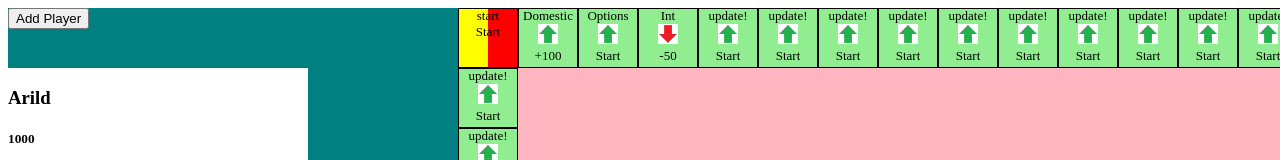
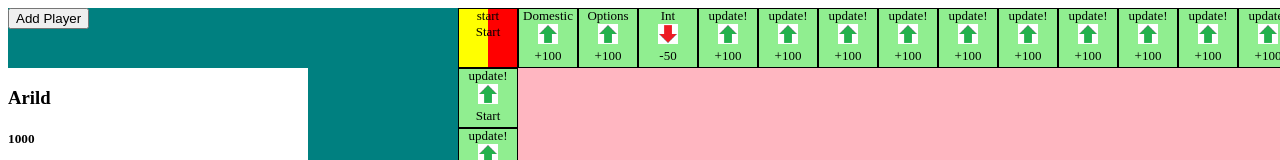
Before and after one commit to arildandreassen/mygame, a React (Create React App) app: page / in a window 1280 px wide. Shown: the top 160 px of the page. Built offline with nearby package versions, Linux system fonts and the light colour scheme.

Commit message:
updated detail card

```diff
--- a/src/components/wallstreet/Board/BoardTile.jsx
+++ b/src/components/wallstreet/Board/BoardTile.jsx
@@ -9,7 +9,7 @@ const BoardTile = (props) => {
   const players = props.players;
 
   const tile = tiles.find((tile) => tile.location == props.tileId);
-  tileText = tile.shortText;
+  tileText = tile.adjustment;
 
   players.forEach((player) => {
     if (parseInt(props.tileId) == player.location) {
@@ -47,7 +47,9 @@ const BoardTile = (props) => {
         <div>
           {tile.icon ? <img className="tileIcon" src={tile.icon} /> : null}
         </div>
-        <div>{tile.shortText}</div>
+        <div>
+          {tile.adjustment > 0 ? `+${tile.adjustment}` : tile.adjustment}
+        </div>
       </div>
     </div>
   );
--- a/src/components/wallstreet/Board/DetailCard.jsx
+++ b/src/components/wallstreet/Board/DetailCard.jsx
@@ -18,6 +18,12 @@ const DetailCard = (props) => {
   return (
     <div className={classes}>
       <div className="detailHeader">{tile.detailHeader}</div>
+      <div className="detailBody">
+        <div className="bottomBody"></div>
+        <div className="bottomTile">
+          {tile.icon ? <img src={tile.icon} /> : null}
+        </div>
+      </div>
     </div>
   );
 };
--- a/src/components/wallstreet/tiles.json
+++ b/src/components/wallstreet/tiles.json
@@ -3,392 +3,394 @@
             "location":1,
             "title": "start",
             "icon": null,
-            "shortText": "Start",
+            "adjustment": "Start",
             "detailHeader": "Start Detail"
         },
         {
             "location":2,
             "title": "Domestic",
             "icon": "up.png",
-            "shortText": "+100",
-            "detailHeader": "Domestic Markets"
+            "adjustment": 100,
+            "detailHeader": "Domestic Markets",
+            "detailBody": "up.png"
+
         },
         {
             "location":3,
             "title": "Options",
             "icon": "up.png",
-            "shortText": "Start",
+            "adjustment": 100,
             "detailHeader": "Start Detail"
         },
         {
             "location":4,
             "title": "Int",
             "icon": "down.png",
-            "shortText":"-50",
+            "adjustment":-50,
             "detailHeader": "Start Detail"
         },
         {
             "location":5,
             "title": "update!",
             "icon": "up.png",
-            "shortText":"Start",
+            "adjustment": 100,
             "detailHeader": "Start Detail"
         },
         {
             "location":6,
             "title": "update!",
             "icon": "up.png",
-            "shortText":"Start",
+            "adjustment": 100,
             "detailHeader": "Start Detail"
         },
         {
             "location":7,
             "title": "update!",
             "icon": "up.png",
-            "shortText":"Start",
+            "adjustment": 100,
             "detailHeader": "Start Detail"
         },
         {
             "location":8,
             "title": "update!",
             "icon": "up.png",
-            "shortText":"Start",
+            "adjustment": 100,
             "detailHeader": "Start Detail"
         },
         {
             "location":9,
             "title": "update!",
             "icon": "up.png",
-            "shortText":"Start",
+            "adjustment": 100,
             "detailHeader": "Start Detail"
         },
         {
             "location":10,
             "title": "update!",
             "icon": "up.png",
-            "shortText":"Start",
+            "adjustment": 100,
             "detailHeader": "Start Detail"
         },
         {
             "location":11,
             "title": "update!",
             "icon": "up.png",
-            "shortText":"Start",
+            "adjustment": 100,
             "detailHeader": "Start Detail"
         },
         {
             "location":12,
             "title": "update!",
             "icon": "up.png",
-            "shortText":"Start",
+            "adjustment": 100,
             "detailHeader": "Start Detail"
         },
         {
             "location":13,
             "title": "update!",
             "icon": "up.png",
-            "shortText":"Start",
+            "adjustment": 100,
             "detailHeader": "Start Detail"
         },
         {
             "location":14,
             "title": "update!",
             "icon": "up.png",
-            "shortText":"Start",
+            "adjustment": 100,
             "detailHeader": "Start Detail"
         },
         {
             "location":15,
             "title": "update!",
             "icon": "up.png",
-            "shortText":"Start",
+            "adjustment": 100,
             "detailHeader": "Start Detail"
         },
         {
             "location":16,
             "title": "update!",
             "icon": "up.png",
-            "shortText":"Start",
+            "adjustment":"Start",
             "detailHeader": "Start Detail"
         },
         {
             "location":17,
             "title": "update!",
             "icon": "up.png",
-            "shortText":"Start",
+            "adjustment":"Start",
             "detailHeader": "Start Detail"
         },
         {
             "location":18,
             "title": "update!",
             "icon": "up.png",
-            "shortText":"Start",
+            "adjustment":"Start",
             "detailHeader": "Start Detail"
         },
         {
             "location":19,
             "title": "update!",
             "icon": "up.png",
-            "shortText":"Start",
+            "adjustment":"Start",
             "detailHeader": "Start Detail"
         },
         {
             "location":20,
             "title": "update!",
             "icon": "up.png",
-            "shortText":"Start",
+            "adjustment":"Start",
             "detailHeader": "Start Detail"
         },
         {
             "location":21,
             "title": "update!",
             "icon": "up.png",
-            "shortText":"Start",
+            "adjustment":"Start",
             "detailHeader": "Start Detail"
         },
         {
             "location":22,
             "title": "update!",
             "icon": "up.png",
-            "shortText":"Start",
+            "adjustment":"Start",
             "detailHeader": "Start Detail"
         },
         {
             "location":23,
             "title": "update!",
             "icon": "up.png",
-            "shortText":"Start",
+            "adjustment":"Start",
             "detailHeader": "Start Detail"
         },
         {
             "location":24,
             "title": "update!",
             "icon": "up.png",
-            "shortText":"Start",
+            "adjustment":"Start",
             "detailHeader": "Start Detail"
         },
         {
             "location":25,
             "title": "update!",
             "icon": "up.png",
-            "shortText":"Start",
+            "adjustment":"Start",
             "detailHeader": "Start Detail"
         },
         {
             "location":26,
             "title": "update!",
             "icon": "up.png",
-            "shortText":"Start",
+            "adjustment":"Start",
             "detailHeader": "Start Detail"
         },
         {
             "location":27,
             "title": "update!",
             "icon": "up.png",
-            "shortText":"Start",
+            "adjustment":"Start",
             "detailHeader": "Start Detail"
         },
         {
             "location":28,
             "title": "update!",
             "icon": "up.png",
-            "shortText":"Start",
+            "adjustment":"Start",
             "detailHeader": "Start Detail"
         },
         {
             "location":29,
             "title": "update!",
             "icon": "up.png",
-            "shortText":"Start",
+            "adjustment":"Start",
             "detailHeader": "Start Detail"
         },
         {
             "location":30,
             "title": "update!",
             "icon": "up.png",
-            "shortText":"Start",
+            "adjustment":"Start",
             "detailHeader": "Start Detail"
         },
         {
             "location":31,
             "title": "update!",
             "icon": "up.png",
-            "shortText":"Start",
+            "adjustment":"Start",
             "detailHeader": "Start Detail"
         },
         {
             "location":32,
             "title": "update!",
             "icon": "up.png",
-            "shortText":"Start",
+            "adjustment":"Start",
             "detailHeader": "Start Detail"
         },
         {
             "location":33,
             "title": "update!",
             "icon": "up.png",
-            "shortText":"Start",
+            "adjustment":"Start",
             "detailHeader": "Start Detail"
         },
         {
             "location":34,
             "title": "update!",
             "icon": "up.png",
-            "shortText":"Start",
+            "adjustment":"Start",
             "detailHeader": "Start Detail"
         },
         {
             "location":35,
             "title": "update!",
             "icon": "up.png",
-            "shortText":"Start",
+            "adjustment":"Start",
             "detailHeader": "Start Detail"
         },
         {
             "location":36,
             "title": "update!",
             "icon": "up.png",
-            "shortText":"Start",
+            "adjustment":"Start",
             "detailHeader": "Start Detail"
         },
         {
             "location":37,
             "title": "update!",
             "icon": "up.png",
-            "shortText":"Start",
+            "adjustment":"Start",
             "detailHeader": "Start Detail"
         },
         {
             "location":38,
             "title": "update!",
             "icon": "up.png",
-            "shortText":"Start",
+            "adjustment":"Start",
             "detailHeader": "Start Detail"
         },
         {
             "location":39,
             "title": "update!",
             "icon": "up.png",
-            "shortText":"Start",
+            "adjustment":"Start",
             "detailHeader": "Start Detail"
         },
         {
             "location":40,
             "title": "update!",
             "icon": "up.png",
-            "shortText":"Start",
+            "adjustment":"Start",
             "detailHeader": "Start Detail"
         },
         {
             "location":41,
             "title": "update!",
             "icon": "up.png",
-            "shortText":"Start",
+            "adjustment":"Start",
             "detailHeader": "Start Detail"
         },
         {
             "location":42,
             "title": "update!",
             "icon": "up.png",
-            "shortText":"Start",
+            "adjustment":"Start",
             "detailHeader": "Start Detail"
         },
         {
             "location":43,
             "title": "update!",
             "icon": "up.png",
-            "shortText":"Start",
+            "adjustment":"Start",
             "detailHeader": "Start Detail"
         },
         {
             "location":44,
             "title": "update!",
             "icon": "up.png",
-            "shortText":"Start",
+            "adjustment":"Start",
             "detailHeader": "Start Detail"
         },
         {
             "location":45,
             "title": "update!",
             "icon": "up.png",
-            "shortText":"Start",
+            "adjustment":"Start",
             "detailHeader": "Start Detail"
         },
         {
             "location":46,
             "title": "update!",
             "icon": "up.png",
-            "shortText":"Start",
+            "adjustment":"Start",
             "detailHeader": "Start Detail"
         },
         {
             "location":47,
             "title": "update!",
             "icon": "up.png",
-            "shortText":"Start",
+            "adjustment":"Start",
             "detailHeader": "Start Detail"
         },
         {
             "location":48,
             "title": "update!",
             "icon": "up.png",
-            "shortText":"Start",
+            "adjustment":"Start",
             "detailHeader": "Start Detail"
         },
         {
             "location":49,
             "title": "update!",
             "icon": "up.png",
-            "shortText":"Start",
+            "adjustment":"Start",
             "detailHeader": "Start Detail"
         },
         {
             "location":50,
             "title": "update!",
             "icon": "up.png",
-            "shortText":"Start",
+            "adjustment":"Start",
             "detailHeader": "Start Detail"
         },
         {
             "location":51,
             "title": "update!",
             "icon": "up.png",
-            "shortText":"Start",
+            "adjustment":"Start",
             "detailHeader": "Start Detail"
         },
         {
             "location":52,
             "title": "update!",
             "icon": "up.png",
-            "shortText":"Start",
+            "adjustment":"Start",
             "detailHeader": "Start Detail"
         },
         {
             "location":53,
             "title": "update!",
             "icon": "up.png",
-            "shortText":"Start",
+            "adjustment":"Start",
             "detailHeader": "Start Detail"
         },
         {
             "location":54,
             "title": "update!",
             "icon": "up.png",
-            "shortText":"Start",
+            "adjustment":"Start",
             "detailHeader": "Start Detail"
         },
         {
             "location":55,
             "title": "update!",
             "icon": "up.png",
-            "shortText":"Start",
+            "adjustment":"Start",
             "detailHeader": "Start Detail"
         },
         {
             "location":56,
             "title": "update!",
             "icon": "up.png",
-            "shortText":"Start",
+            "adjustment":"Start",
             "detailHeader": "Start Detail"
         }
     ]
```
Also changed, not shown: src/components/wallstreet/WallStreet.jsx (+4 -4 lines), src/style/wallstreet/detailcard.css (+15 -0 lines).
